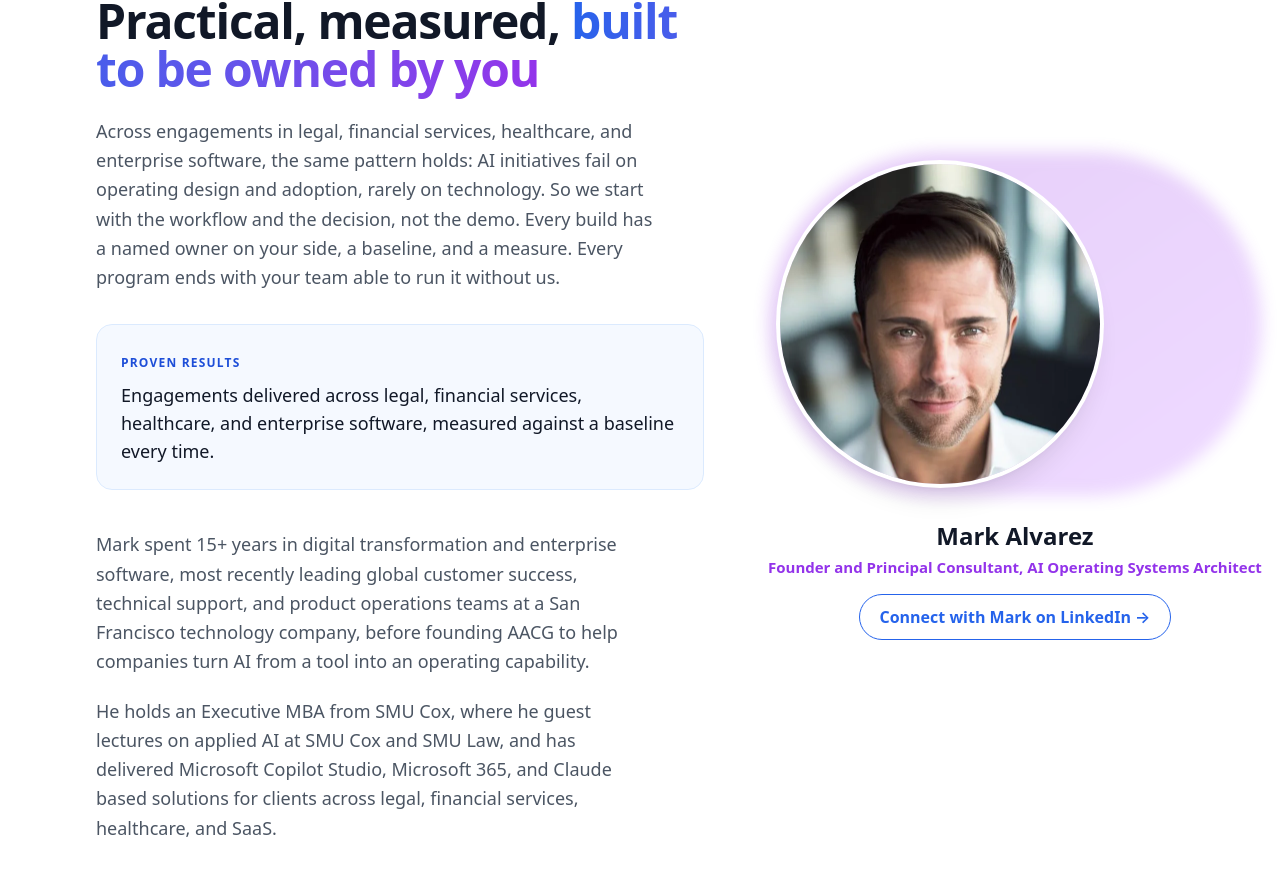
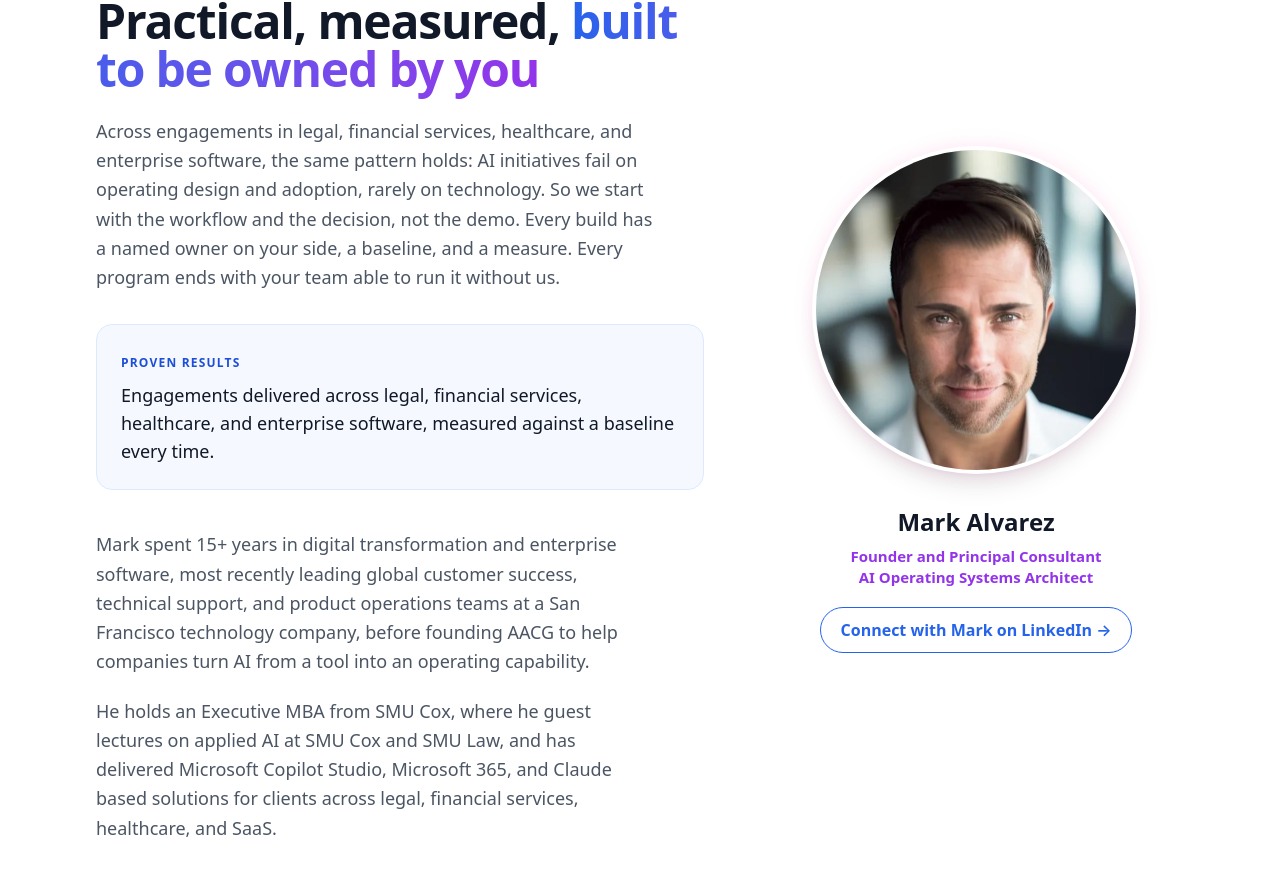
Before and after one commit to Mark-Alvy/appliedaicg-site-v1.2, a React (Vite) app: page / in a window 1280 px wide. Shown: the part 2845-3721 px from the top of the page. Built offline with nearby package versions, Linux system fonts and the light colour scheme.

Commit message:
about right column halo and caption
Co-Authored-By: Claude Sonnet 5.5 <noreply@anthropic.com>
Claude-Session: https://claude.ai/code/session_01B34hrMBgVoAANP3LECGcaD

```diff
--- a/src/App.tsx
+++ b/src/App.tsx
@@ -212,14 +212,17 @@ function Approach() {
           </div>
         </Reveal>
         <Reveal dir="right" className="relative mx-auto md:col-span-5 md:col-start-8 md:row-span-2 md:row-start-1 md:self-center">
-          <div className="group relative p-3">
-            <div className="absolute inset-0 rounded-full bg-gradient-to-br from-purple-700 to-purple-500 opacity-20 blur-[8px] transition-opacity duration-300 group-hover:opacity-30" aria-hidden />
+          <div className="group relative mx-auto w-fit p-3">
+            <div className="absolute inset-0 rounded-full bg-[radial-gradient(circle_closest-side,#7e22ce_0%,#a855f7_60%,#f472b6_90%,transparent_100%)] opacity-20 blur-[8px] transition-opacity duration-300 group-hover:opacity-30" aria-hidden />
             <img src={img.mark} alt="Mark Alvarez, Founder and Principal Consultant" width={640} height={773} className="relative aspect-square transition-transform duration-300 group-hover:scale-105 w-60 rounded-full object-cover object-top shadow-xl ring-4 ring-white sm:w-72 md:w-80" />
           </div>
           <div className="mt-6 text-center">
             <h3 className="text-2xl font-bold text-ink">{approach.bioTitle}</h3>
-            <p className="mt-1 text-[15px] font-semibold text-purple lg:whitespace-nowrap">{approach.bioRole}</p>
-            <a href={site.linkedinMark} className="mt-4 inline-flex items-center justify-center rounded-full border border-blue px-5 py-2.5 text-base font-semibold text-blue transition hover:bg-blue hover:text-white" target="_blank" rel="noreferrer">Connect with Mark on LinkedIn →</a>
+            <p className="mt-2 text-[15px] font-semibold leading-snug text-purple">
+              <span className="block">{approach.bioRole.split(",")[0]}</span>
+              <span className="block">{approach.bioRole.split(",").slice(1).join(",").trim()}</span>
+            </p>
+            <a href={site.linkedinMark} className="mt-5 inline-flex items-center justify-center rounded-full border border-blue px-5 py-2.5 text-base font-semibold text-blue transition hover:bg-blue hover:text-white" target="_blank" rel="noreferrer">Connect with Mark on LinkedIn →</a>
           </div>
         </Reveal>
         <Reveal dir="left" className="md:col-span-7 md:col-start-1 md:row-start-2 md:mt-10">
```
